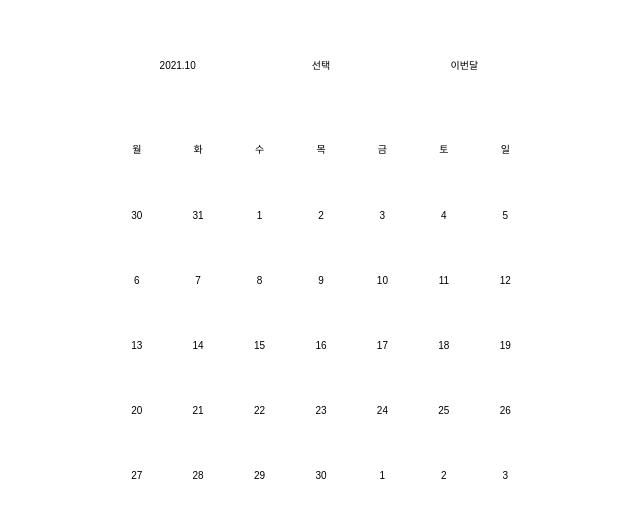
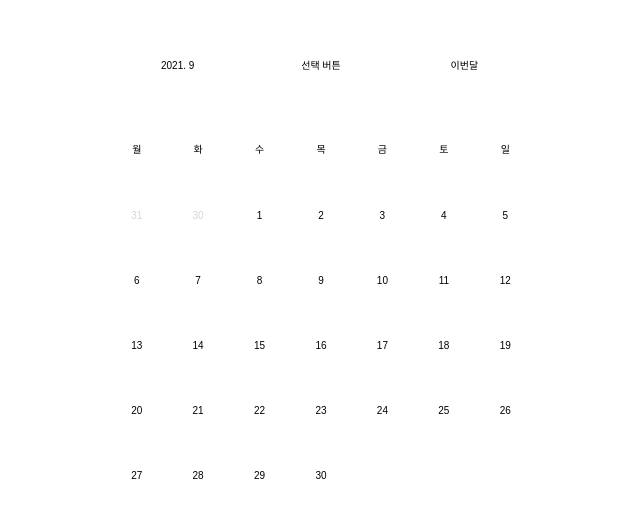
Before and after one commit to psy-g/paywork-calendar, a React (Create React App) app: page / in a window 1280 px wide. Shown: the part 109-626 px from the top of the page, without its empty margins (319-959 px from the left). Built offline with nearby package versions, Linux system fonts and the light colour scheme; a web font is replaced by a local one.

Commit message:
feat: 처음 렌더링시 달력 출력(#5) - 오늘 날짜에 해당하는 월 캘린더 출력

```diff
--- a/src/components/calendar/CalendarContainer.js
+++ b/src/components/calendar/CalendarContainer.js
@@ -1,15 +1,18 @@
 import React from 'react';
 import styled from 'styled-components/macro';
 
+import { useCalendar } from './CalendarService';
 import CalendarHead from 'components/calendar/template/CalendarHead';
 import CalendarBody from 'components/calendar/template/CalendarBody';
 
 const CalendarContainer = () => {
+  const { calendarState, dateArr } = useCalendar();
+
   return (
     <Container>
       <CalendarBox>
-        <CalendarHead />
-        <CalendarBody />
+        <CalendarHead calendarState={calendarState} />
+        <CalendarBody dateArr={dateArr} />
       </CalendarBox>
     </Container>
   );
--- a/src/components/calendar/CalendarService.js
+++ b/src/components/calendar/CalendarService.js
@@ -1,9 +1,57 @@
-import { useState } from 'react';
+import { useState, useEffect } from 'react';
 
 export const useCalendar = () => {
-  const [calendarState, setCalendarState] = useState();
+  const [calendarState, setCalendarState] = useState({
+    year: null,
+    month: null,
+    date: null,
+  });
+  const [dateArr, setDateArr] = useState([]);
+
+  useEffect(() => {
+    const date = new Date();
+    const getYear = date.getFullYear();
+    const getMonth = date.getMonth();
+    const getToday = date.getDate();
+
+    const thisMonthLast = new Date(getYear, getMonth + 1, 0);
+    const lastMonthLast = new Date(getYear, getMonth, 0);
+
+    // console.log(
+    //   '지난달 마지막 요일',
+    //   lastMonthLast.getDay(),
+    //   '날짜',
+    //   lastMonthLast.getDate(),
+    // );
+    // console.log(
+    //   '이번달 마지막 요일',
+    //   thisMonthLast.getDay(),
+    //   '날짜',
+    //   thisMonthLast.getDate(),
+    // );
+    // getDay(): 0(일요일) ~ 6(토요일)
+    // 지난달 마지막이 0으로 안끝나면 지난달 날짜 몇개도 출력해야함
+    // 이번달 마지막이 0으로 안끝나면 다음달 날짜 몇개도 출력해야함
+
+    const lastArr = Array.from({ length: lastMonthLast.getDay() }, (v, i) => [
+      lastMonthLast.getDate() - i,
+      false,
+    ]);
+    const thisArr = Array.from({ length: thisMonthLast.getDate() }, (v, i) => [
+      i + 1,
+      true,
+    ]);
+
+    setDateArr(lastArr.concat(thisArr));
+    setCalendarState({
+      year: getYear,
+      month: getMonth,
+      today: getToday,
+    });
+  }, []);
 
   return {
     calendarState,
+    dateArr,
   };
 };
--- a/src/components/calendar/template/CalendarBody.js
+++ b/src/components/calendar/template/CalendarBody.js
@@ -1,11 +1,13 @@
 import React from 'react';
 import styled from 'styled-components/macro';
 
-const CalendarBody = () => {
-  const dateArr = [
-    30, 31, 1, 2, 3, 4, 5, 6, 7, 8, 9, 10, 11, 12, 13, 14, 15, 16, 17, 18, 19,
-    20, 21, 22, 23, 24, 25, 26, 27, 28, 29, 30, 1, 2, 3,
-  ];
+import CalendarItem from 'components/calendar/template/CalendarItem';
+
+const CalendarBody = ({ dateArr }) => {
+  // const dateArr = [
+  //   27, 28, 29, 30, 1, 2, 3, 4, 5, 6, 7, 8, 9, 10, 11, 12, 13, 14, 15, 16, 17,
+  //   18, 19, 20, 21, 22, 23, 24, 25, 26, 27, 28, 29, 30, 31,
+  // ];
 
   return (
     <BodyBlock>
@@ -20,7 +22,7 @@ const CalendarBody = () => {
       </DaysWrapper>
       <DatesWrapper>
         {dateArr.map((ele, idx) => (
-          <Date key={idx}>{ele}</Date>
+          <CalendarItem key={idx} data={ele}></CalendarItem>
         ))}
       </DatesWrapper>
     </BodyBlock>
@@ -54,9 +56,3 @@ const DatesWrapper = styled.div`
   flex-flow: row wrap;
   height: 90%;
 `;
-
-const Date = styled.div`
-  width: calc(100% / 7);
-  padding: 15px;
-  text-align: center;
-`;
--- /dev/null
+++ b/src/components/calendar/template/CalendarButton.js
@@ -0,0 +1,8 @@
+import React from 'react';
+// import styled from 'styled-components/macro';
+
+const CalendarButton = () => {
+  return <span>선택 버튼</span>;
+};
+
+export default CalendarButton;
--- a/src/components/calendar/template/CalendarHead.js
+++ b/src/components/calendar/template/CalendarHead.js
@@ -1,11 +1,15 @@
 import React from 'react';
 import styled from 'styled-components/macro';
 
-const CalendarHead = () => {
+import CalendarButton from 'components/calendar/template/CalendarButton';
+
+const CalendarHead = ({ calendarState }) => {
   return (
     <HeadBlock>
-      <span>2021.10</span>
-      <span>선택</span>
+      <span>
+        {calendarState.year}. {calendarState.month + 1}
+      </span>
+      <CalendarButton />
       <span>이번달</span>
     </HeadBlock>
   );
--- /dev/null
+++ b/src/components/calendar/template/CalendarItem.js
@@ -0,0 +1,15 @@
+import React from 'react';
+import styled from 'styled-components/macro';
+
+const CalendarItem = ({ data }) => {
+  return <ItemBlock check={data[1]}>{data[0]}</ItemBlock>;
+};
+
+export default CalendarItem;
+
+const ItemBlock = styled.div`
+  width: calc(100% / 7);
+  padding: 15px;
+  text-align: center;
+  color: ${(props) => (props.check ? '#000000' : '#d5d5d6')};
+`;
```
